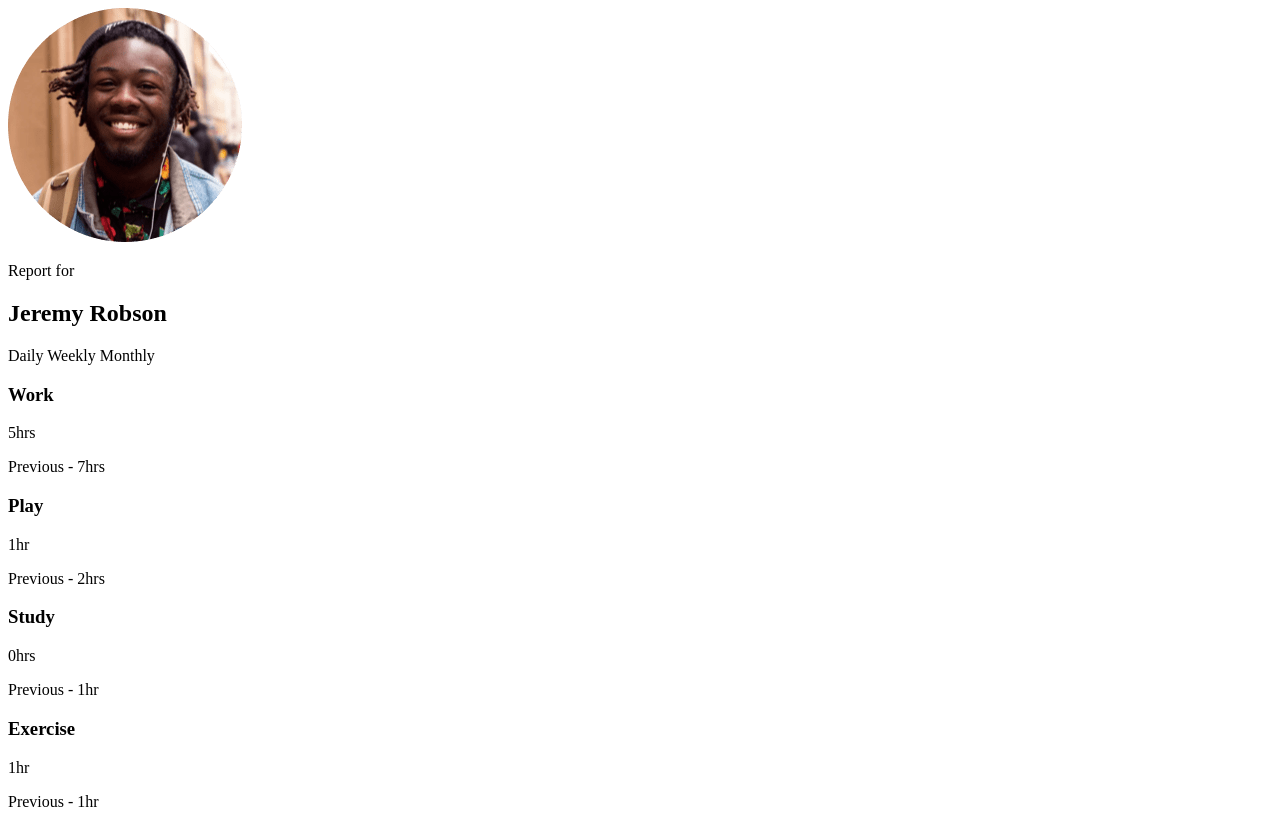
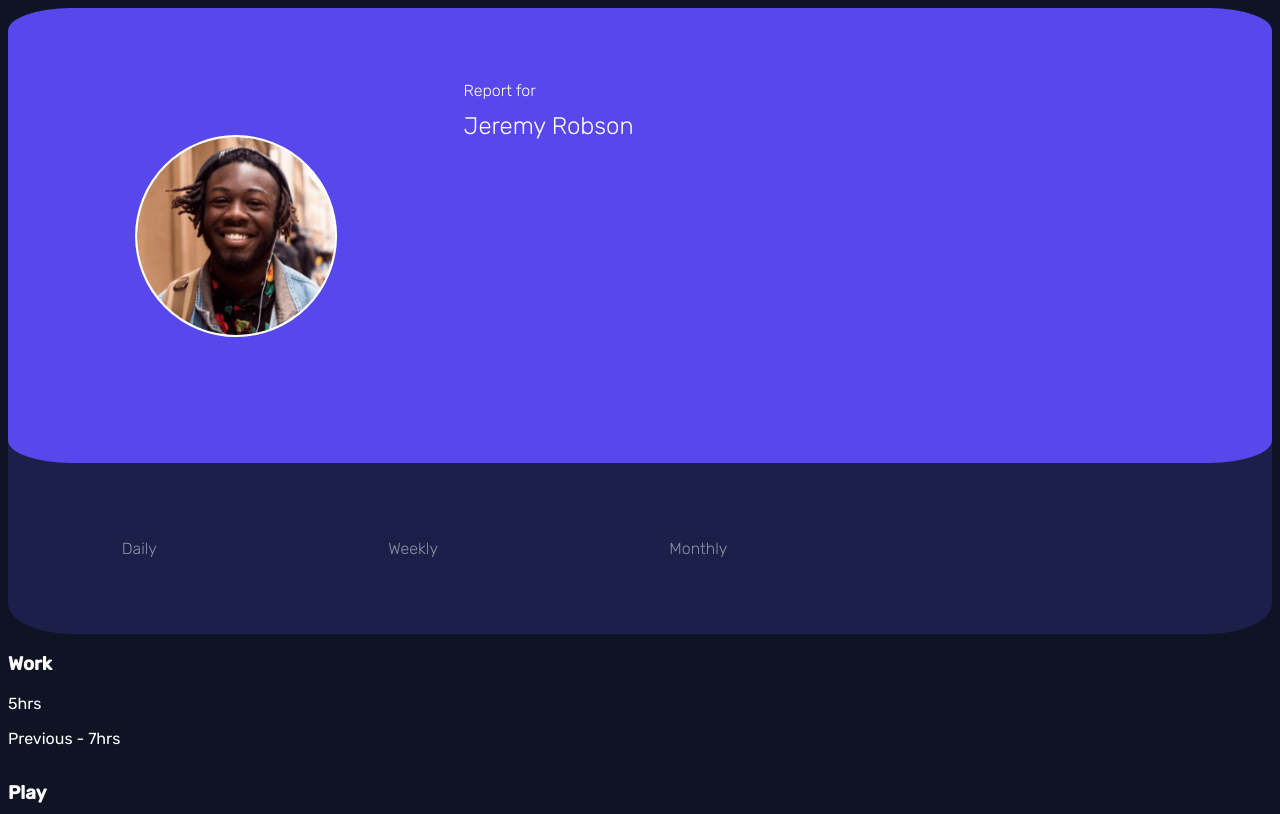
Before and after one commit to ZLHaddock/TimeTrackingDashboard, a plain HTML site: page index.html in a window 1280 px wide. Shown: the top 814 px of the page. Drawn offline with Linux system fonts and the light colour scheme.

Commit message:
styled the profile card
altered the class names of the profile card slightly, added the google font Rubik and included css hover and focus on links

```diff
--- a/index.html
+++ b/index.html
@@ -7,6 +7,9 @@
   <!-- displays site properly based on user's device -->
 
   <link rel="icon" type="image/png" sizes="32x32" href="./images/favicon-32x32.png">
+  <link rel="preconnect" href="https://fonts.googleapis.com">
+  <link rel="preconnect" href="https://fonts.gstatic.com" crossorigin>
+  <link href="https://fonts.googleapis.com/css2?family=Rubik:wght@300;400;500&display=swap" rel="stylesheet">
   <link rel="stylesheet" type="text/css" href="style.css">
 
   <title>Frontend Mentor | Time tracking dashboard</title>
@@ -28,15 +31,18 @@
   <div class="container">
     <div class="big-card col-12">
       <div class="profile col-12">
-        <img class="profilePic col-4" src="images/image-jeremy.png" />
-        <p class="col-4">Report for</p>
-        <h2 class="col-8">Jeremy Robson</h2>
+        <img class="profilePic col-s-4" src="images/image-jeremy.png" />
+        <div class="col-s-8">
+          <p>Report for</p>
+          <h2>Jeremy Robson</h2>
+        </div>
+
       </div>
 
       <div class="links col-12">
-        <a id="daily col-4">Daily</a>
-        <a id="weekly col-4">Weekly</a>
-        <a id="monthly col-4">Monthly</a>
+        <a href="#" id="daily col-s-4">Daily</a>
+        <a href="#" id="weekly col-s-4">Weekly</a>
+        <a href="#" id="monthly col-s-4">Monthly</a>
       </div>
 
     </div>
--- a/style.css
+++ b/style.css
@@ -0,0 +1,92 @@
+*{
+    box-sizing: border-box;
+}
+
+[class*="col-"]{
+    width:100%;
+    padding:2vw;
+}
+.col-s-1 {width: 8.33%;}
+.col-s-2 {width: 16.66%;}
+.col-s-3 {width: 25%;}
+.col-s-4 {width: 33.33%;}
+.col-s-5 {width: 41.66%;}
+.col-s-6 {width: 50%;}
+.col-s-7 {width: 58.33%;}
+.col-s-8 {width: 66.66%;}
+.col-s-9 {width: 75%;}
+.col-s-10 {width: 83.33%;}
+.col-s-11 {width: 91.66%;}
+.col-s-12 {width: 100%;}
+
+.card, .big-card::after {
+    content: '';
+    clear:both;
+    display: table;
+}
+body{
+    color: hsl(0, 0%, 100%);
+    background-color: hsl(226, 43%, 10%);
+    font-family: 'Rubik', sans-serif;
+}
+
+.big-card{
+    background-color: hsl(235, 46%, 20%);
+    padding:0;
+    border-radius: 5% 5% 5% 5%;
+}
+.profile{
+    background-color:hsl(246, 80%, 60%) ;
+    width:100%;
+    margin:0;
+    border-radius: 5% 5% 5% 5%;
+    line-height: 1px;
+}
+.profile div{
+    float:right;
+}
+.profile div p,h2{
+    font-weight: 300;
+    padding-top: 15px;
+}
+.profilePic{
+    border: 3px solid white;
+    border-radius: 100%;
+    padding:1px;
+    background-color: white;
+    transform: scale(0.5, 0.5);
+
+}
+
+.links{
+    padding:6% 0%;
+}
+.links a{
+    padding:0% 9%;
+    font-weight: 300;
+    text-decoration: none;
+    color: hsla(0, 0%, 100%, 0.5);
+}
+.links a:focus{
+    color: hsla(0, 0%, 100%, 1);
+}
+#daily:hover{
+    cursor: pointer;
+}
+
+@media only screen and (min-width: 376px){
+
+    /* Divide 100% by the number of columns you want and then multiply accordingly e.g (100% / 12 = 8.33%) */
+    .col-1 {width: 8.33%;}
+    .col-2 {width: 16.66%;}
+    .col-3 {width: 25%;}
+    .col-4 {width: 33.33%;}
+    .col-5 {width: 41.66%;}
+    .col-6 {width: 50%;}
+    .col-7 {width: 58.33%;}
+    .col-8 {width: 66.66%;}
+    .col-9 {width: 75%;}
+    .col-10 {width: 83.33%;}
+    .col-11 {width: 91.66%;}
+    .col-12 {width: 100%;}
+}
```
